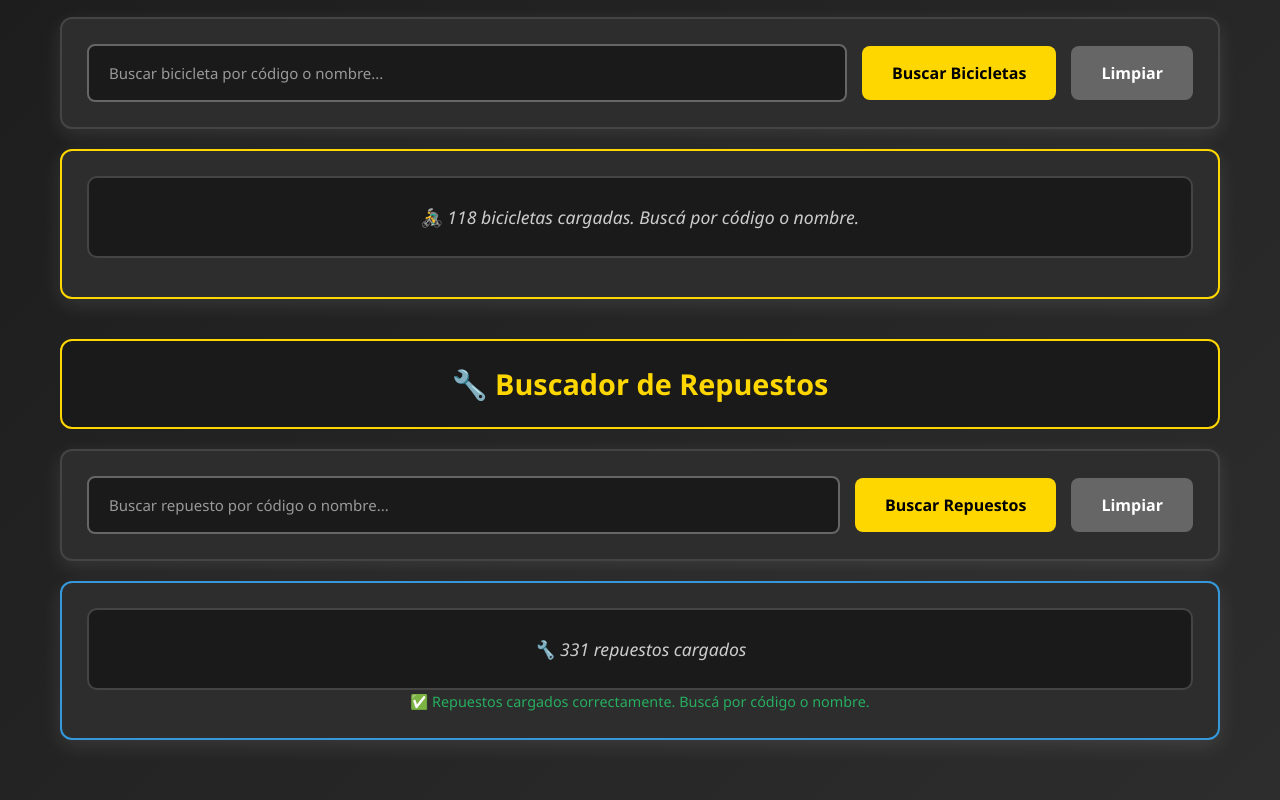
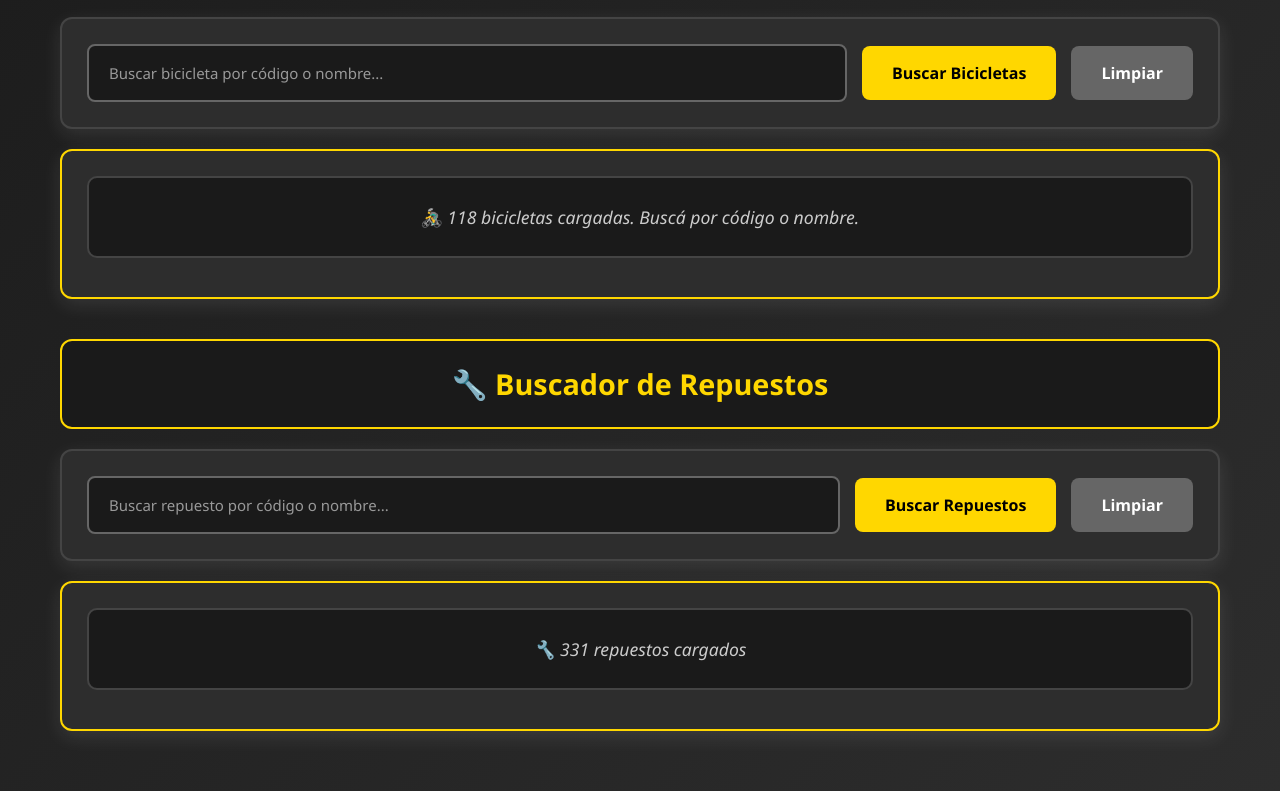
Before and after one commit to LeonelDonnet/RodadosDonnet, a website: page index.html in a window 1280 px wide. Shown: the part 407-1207 px from the top of the page. Drawn offline with Linux system fonts and the light colour scheme; files whose address does not match are found by name.

Commit message:
funciona
a

```diff
--- a/script.js
+++ b/script.js
@@ -31,9 +31,9 @@ function cargarBicicletas() {
         });
 }
 
-// Función para cargar repuestos desde el CSV real
+// cargar repuestos desde el CSV
 function cargarRepuestosCSV() {
-    const csvUrl = './repuestos.csv';
+    const csvUrl = './data/repuestos.csv';
 
     console.log('🔄 Iniciando carga de repuestos desde:', csvUrl);
 
@@ -55,16 +55,8 @@ function cargarRepuestosCSV() {
                  <p style="color: #FFD700;">Usando datos de ejemplo por ahora...</p>`;
             cargarRepuestosEjemplo();
         });
+
     }
-
-//toma este como valido y no carga completos, VER
-
-
-
-
-//VER
-
-
 
 // Función de respaldo para repuestos
 function cargarRepuestosEjemplo() {
@@ -161,16 +153,14 @@ console.log(`🎯 RESUMEN FINAL: ${repuestosCargados} repuestos cargados de ${li
 
 if (repuestosCargados > 0) {
     document.getElementById('resultadoRepuestos').innerHTML =
-            `<p class="instrucciones">🔧 ${repuestosCargados} repuestos cargados</p>
-             <p style="color: #27ae60; font-size: 0.9em; text-align: center;">
-                ✅ Repuestos cargados correctamente. Buscá por código o nombre.
-             </p>`;
+        `<p class="instrucciones">🔧 ${repuestosCargados} repuestos cargados</p>`;
 } else {
     document.getElementById('resultadoRepuestos').innerHTML =
         `<p style="color: red;">❌ No se pudieron cargar repuestos del CSV. Revisá la consola.</p>`;
     // Forzar carga de ejemplo si no hay datos
     cargarRepuestosEjemplo();
 }
+
 }
 
 // Función para determinar categoría automáticamente
@@ -199,7 +189,7 @@ function determinarCategoria(descripcion) {
 
 
 
-// Función para procesar bicicletas
+// procesar bicicletas
 function procesarBicicletas(data) {
     const lineas = data.split('\n');
     bicicletas = [];
@@ -239,7 +229,7 @@ function procesarBicicletas(data) {
     }
 }
 
-// Función de búsqueda general
+// búsqueda general
 function buscarProducto(tipo) {
     const inputId = tipo === 'bicicletas' ? 'searchBicicletas' : 'searchRepuestos';
     const resultadoId = tipo === 'bicicletas' ? 'resultadoBicicletas' : 'resultadoRepuestos';
--- a/style.css
+++ b/style.css
@@ -269,7 +269,7 @@ button.secondary:hover {
 }
 
 #resultadoRepuestos {
-    border-color: #3498db;
+    border-color: #FFD700;
 }
 
 /* RESPONSIVE */
```
Lines whose indentation alone changed are shown as unchanged.
